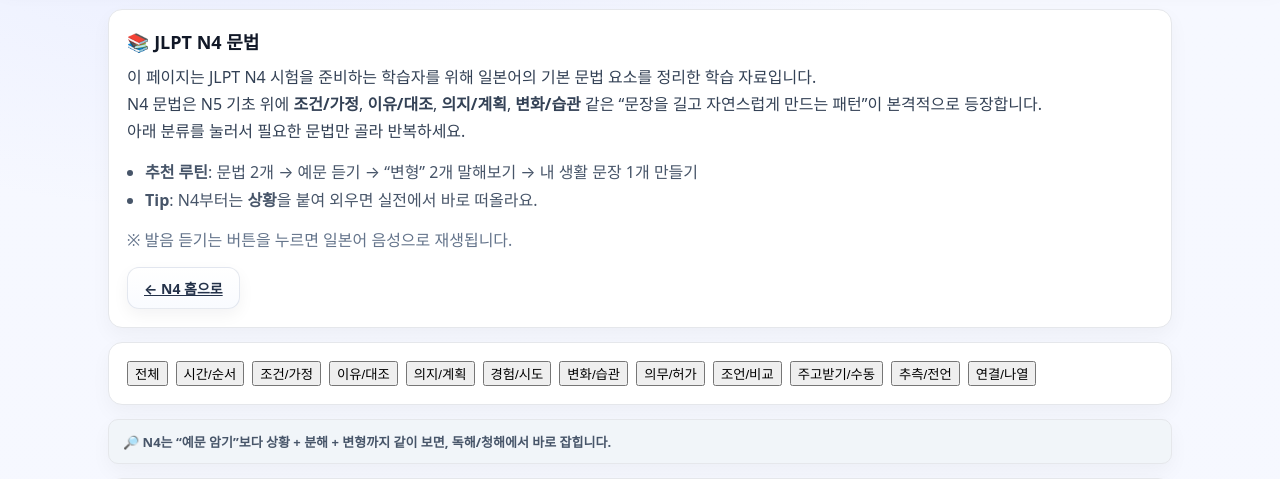
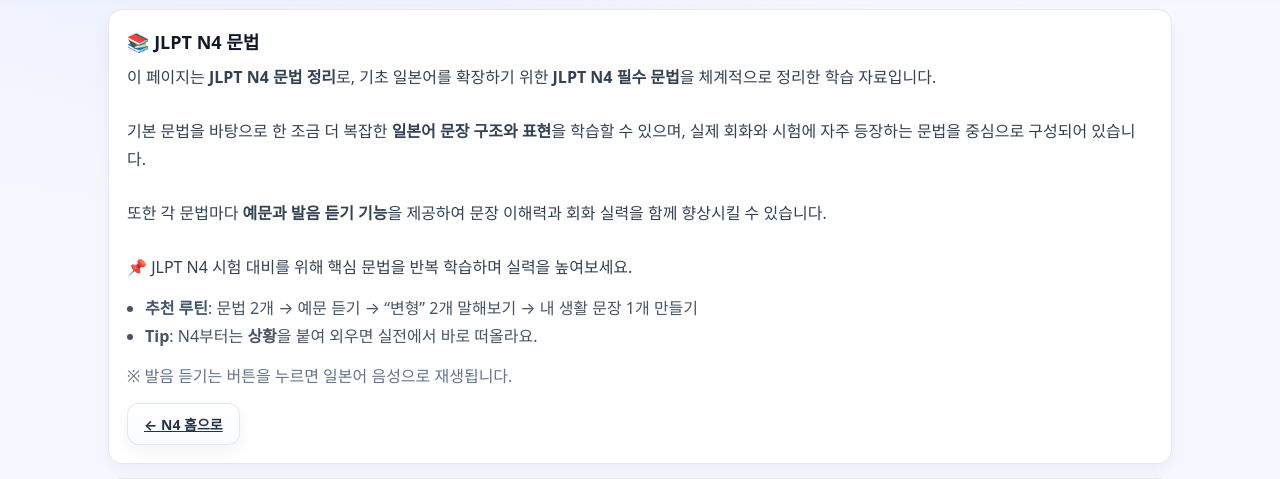
Before and after one commit to GameKingmaker/travel-talk, a Python web app: template templates/jlpt_n4_grammar.html in a window 1280 px wide. Shown: the part 94-573 px from the top of the page. Run offline with Jinja, Linux system fonts and the light colour scheme; the template is opened without the code that fills it, so the values that code supplies are empty.

Commit message:
Update jlpt_n4_grammar.html

```diff
--- a/templates/jlpt_n4_grammar.html
+++ b/templates/jlpt_n4_grammar.html
@@ -13,13 +13,20 @@
 <div class="jlpt-card jlpt-intro">
   <h2 class="jlpt-intro-title">📚 JLPT N4 문법</h2>
   <p class="jlpt-intro-desc">
-    이 페이지는 JLPT N4 시험을 준비하는 학습자를 위해
-일본어의 기본 문법 요소를 정리한 학습 자료입니다.
-<br>
-    N4 문법은 N5 기초 위에 <b>조건/가정</b>, <b>이유/대조</b>, <b>의지/계획</b>, <b>변화/습관</b> 같은
-    “문장을 길고 자연스럽게 만드는 패턴”이 본격적으로 등장합니다. <br>
-    아래 분류를 눌러서 필요한 문법만 골라 반복하세요.
-  </p>
+이 페이지는 <b>JLPT N4 문법 정리</b>로,
+기초 일본어를 확장하기 위한 <b>JLPT N4 필수 문법</b>을
+체계적으로 정리한 학습 자료입니다.<br><br>
+
+기본 문법을 바탕으로 한
+조금 더 복잡한 <b>일본어 문장 구조와 표현</b>을 학습할 수 있으며,
+실제 회화와 시험에 자주 등장하는 문법을 중심으로 구성되어 있습니다.<br><br>
+
+또한 각 문법마다 <b>예문과 발음 듣기 기능</b>을 제공하여
+문장 이해력과 회화 실력을 함께 향상시킬 수 있습니다.<br><br>
+
+📌 JLPT N4 시험 대비를 위해
+핵심 문법을 반복 학습하며 실력을 높여보세요.
+</p>
 
   <ul class="jlpt-intro-list">
     <li><b>추천 루틴</b>: 문법 2개 → 예문 듣기 → “변형” 2개 말해보기 → 내 생활 문장 1개 만들기</li>
```
